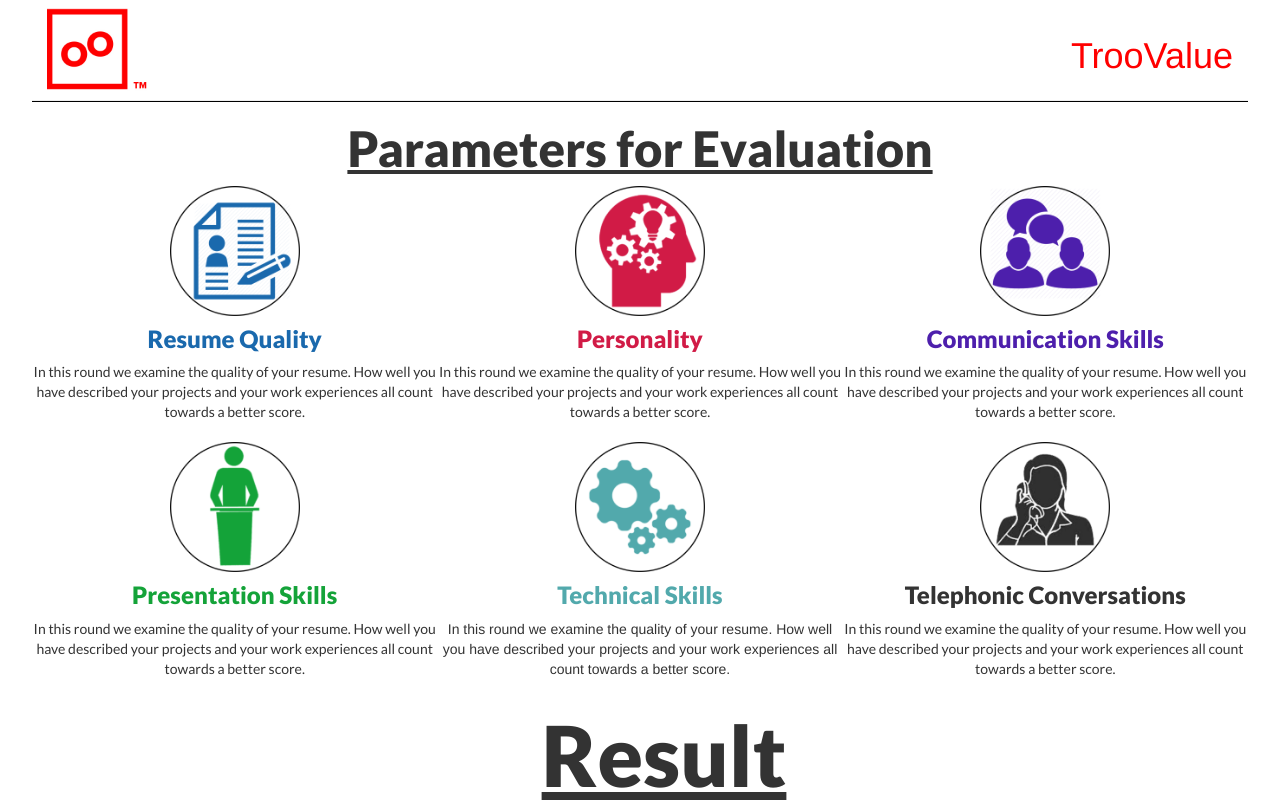
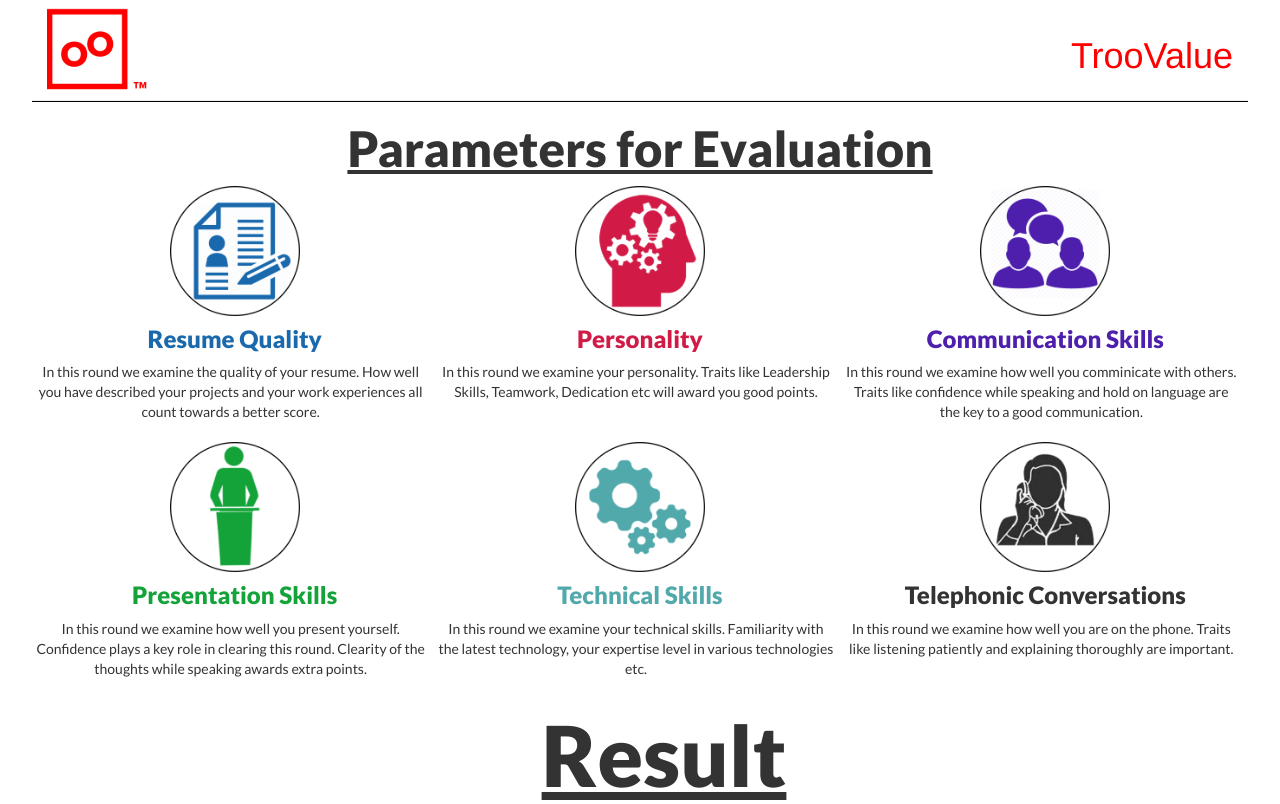
Before and after one commit to pranayberry/Troofle-Task, a plain HTML site: page index.html in a window 1280 px wide. Shown: the top 804 px of the page. Drawn offline with nearby package versions, Linux system fonts and the light colour scheme.

Commit message:
Desc Updated

```diff
--- a/css/style.css
+++ b/css/style.css
@@ -50,6 +50,8 @@ hr {
 .desc {
     font-family: 'Lato', sans-serif;
     font-weight: 400;
+    width: 98%;
+    word-wrap: break-word;
 }
 
 .main-heading {
--- a/index.html
+++ b/index.html
@@ -43,7 +43,7 @@
 					<h3 class="abilities text-center" style="color:#d11b46">Personality</h3>
 				</div>
 				<div class="row">
-					<p class="text-center desc">In this round we examine the quality of your resume. How well you have described your projects and your work experiences all count towards a better score. </p>
+					<p class="text-center desc">In this round we examine your personality. Traits like Leadership Skills, Teamwork, Dedication etc will award you good points. </p>
 				</div>
 			</div>
 			<div class="col-md-4 col-sm-8 col-xs-12 col-lg-4 col-sm-offset-2 col-md-offset-0">
@@ -54,7 +54,7 @@
 					<h3 class="abilities text-center" style="color:#4d1fac">Communication Skills</h3>
 				</div>
 				<div class="row">
-					<p class="text-center desc">In this round we examine the quality of your resume. How well you have described your projects and your work experiences all count towards a better score. </p>
+					<p class="text-center desc">In this round we examine how well you comminicate with others. Traits like confidence while speaking and hold on language are the key to a good communication. </p>
 				</div>
 			</div>
 			<div class="col-md-4 col-sm-8 col-xs-12 col-lg-4 col-sm-offset-2 col-md-offset-0">
@@ -65,7 +65,7 @@
 					<h3 class="abilities text-center" style="color:#14a339">Presentation Skills</h3>
 				</div>
 				<div class="row">
-					<p class="text-center desc">In this round we examine the quality of your resume. How well you have described your projects and your work experiences all count towards a better score. </p>
+					<p class="text-center desc">In this round we examine how well you present yourself. Confidence plays a key role in clearing this round. Clearity of the thoughts while speaking awards extra points. </p>
 				</div>
 			</div>
 			<div class="col-md-4 col-sm-8 col-xs-12 col-lg-4 col-sm-offset-2 col-md-offset-0">
@@ -76,7 +76,7 @@
 					<h3 class="abilities text-center" style="color:#52a9ac">Technical Skills</h3>
 				</div>
 				<div class="row">
-					<p class="text-center">In this round we examine the quality of your resume. How well you have described your projects and your work experiences all count towards a better score.</p>
+					<p class="text-center desc">In this round we examine your technical skills. Familiarity with the latest technology, your expertise level in various technologies etc.</p>
 				</div>
 			</div>
 			<div class="col-md-4 col-sm-8 col-xs-12 col-lg-4 col-sm-offset-2 col-md-offset-0">
@@ -87,7 +87,7 @@
 					<h3 class="abilities text-center">Telephonic Conversations</h3>
 				</div>
 				<div class="row">
-					<p class="text-center desc">In this round we examine the quality of your resume. How well you have described your projects and your work experiences all count towards a better score. </p>
+					<p class="text-center desc">In this round we examine how well you are on the phone. Traits like listening patiently and explaining thoroughly are important. </p>
 				</div>
 			</div>
 		</div>
```
